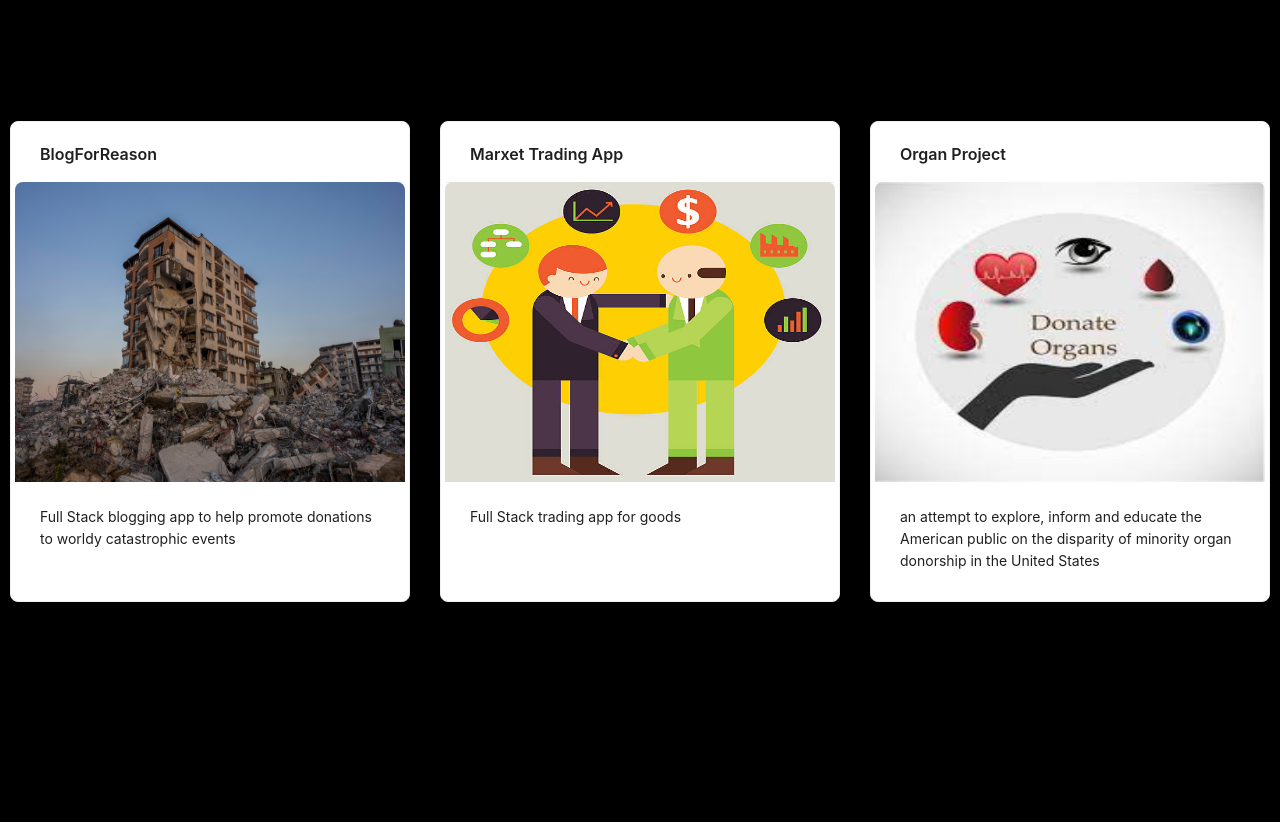
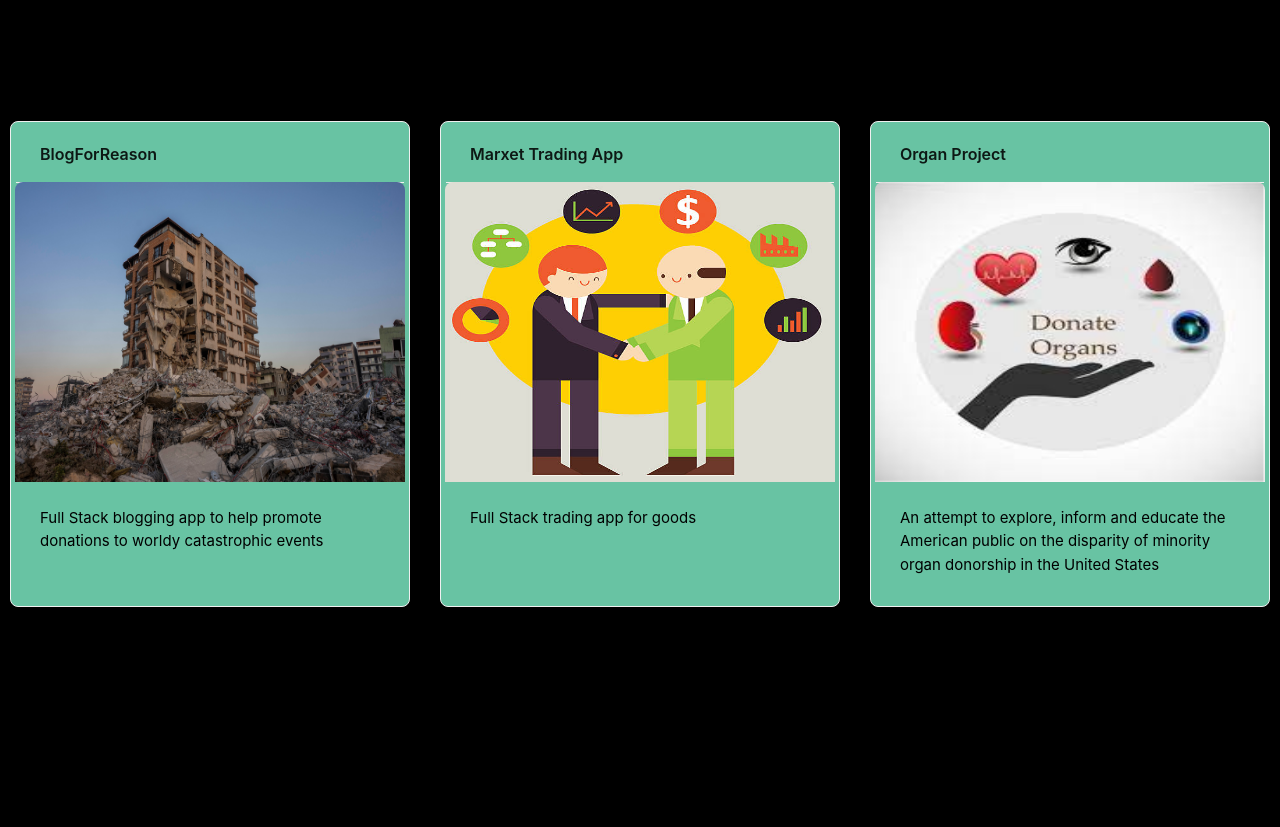
Before and after one commit to gmartinez948/personalBlog, a React (Create React App) app in the folder my-app/: page / in a window 1280 px wide. Shown: the part 1780-2607 px from the top of the page. Built offline with nearby package versions, Linux system fonts and the light colour scheme.

Commit message:
css additions to card

```diff
--- a/my-app/src/App.css
+++ b/my-app/src/App.css
@@ -80,6 +80,8 @@
   padding: 5px;
   width: 400px;
   height: 100%;
+  color: black;
+  font-size: 15px;
 }
 
 .App-header {
--- a/my-app/src/components/PersonalProjects.tsx
+++ b/my-app/src/components/PersonalProjects.tsx
@@ -28,7 +28,7 @@ const personalProjects: ReadonlyArray<PersonalProjectDataProps> = [
     title: "Organ Project",
     photo: "./organs.jpeg",
     summary:
-      "an attempt to explore, inform and educate the American public on the disparity of minority organ donorship in the United States",
+      "An attempt to explore, inform and educate the American public on the disparity of minority organ donorship in the United States",
     gitHub: "https://github.com/gmartinez948/OrganProject",
   },
 ];
@@ -55,6 +55,7 @@ const PersonalProjectGrid = () => {
               title={project.title}
               bordered={true}
               hoverable={true}
+              style={{ backgroundColor: "rgb(104, 195, 163)" }}
               onClick={() => handleGitHubClick(project.gitHub)}
             >
               {project.summary}
```
